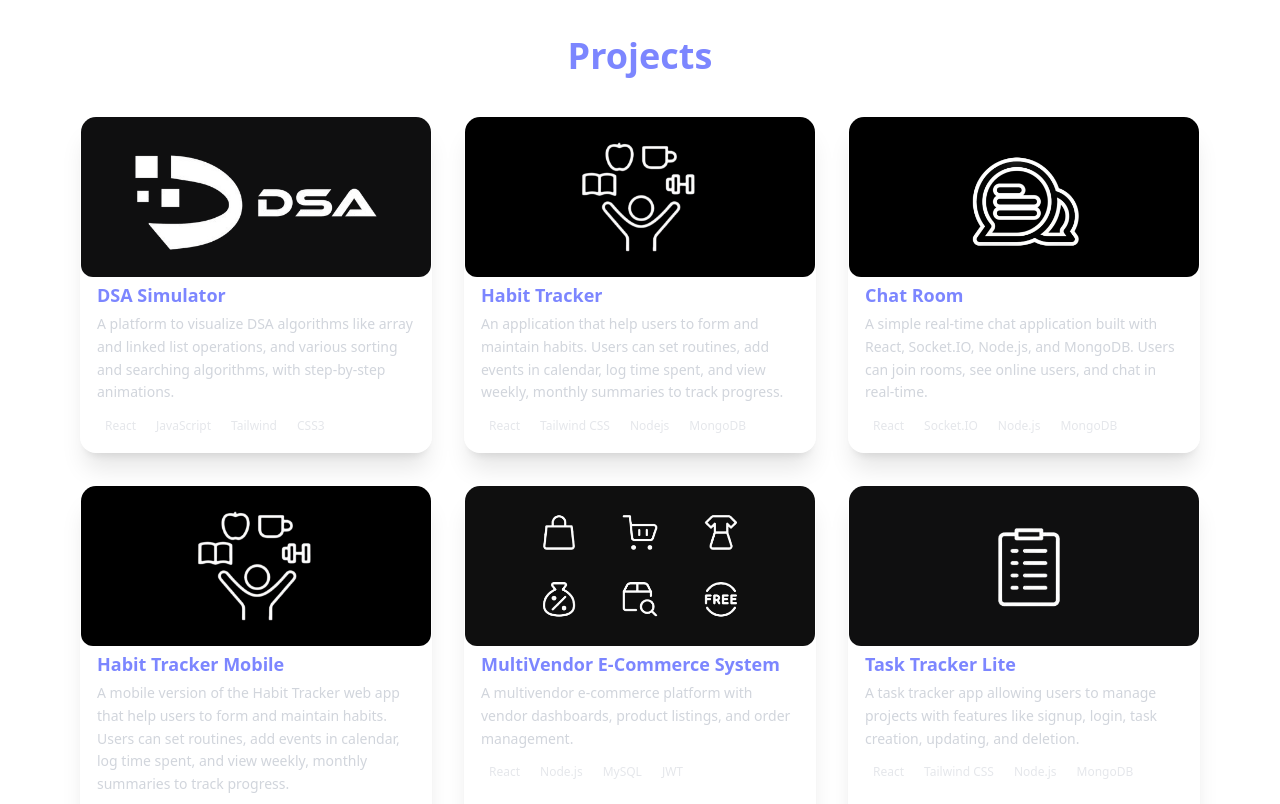
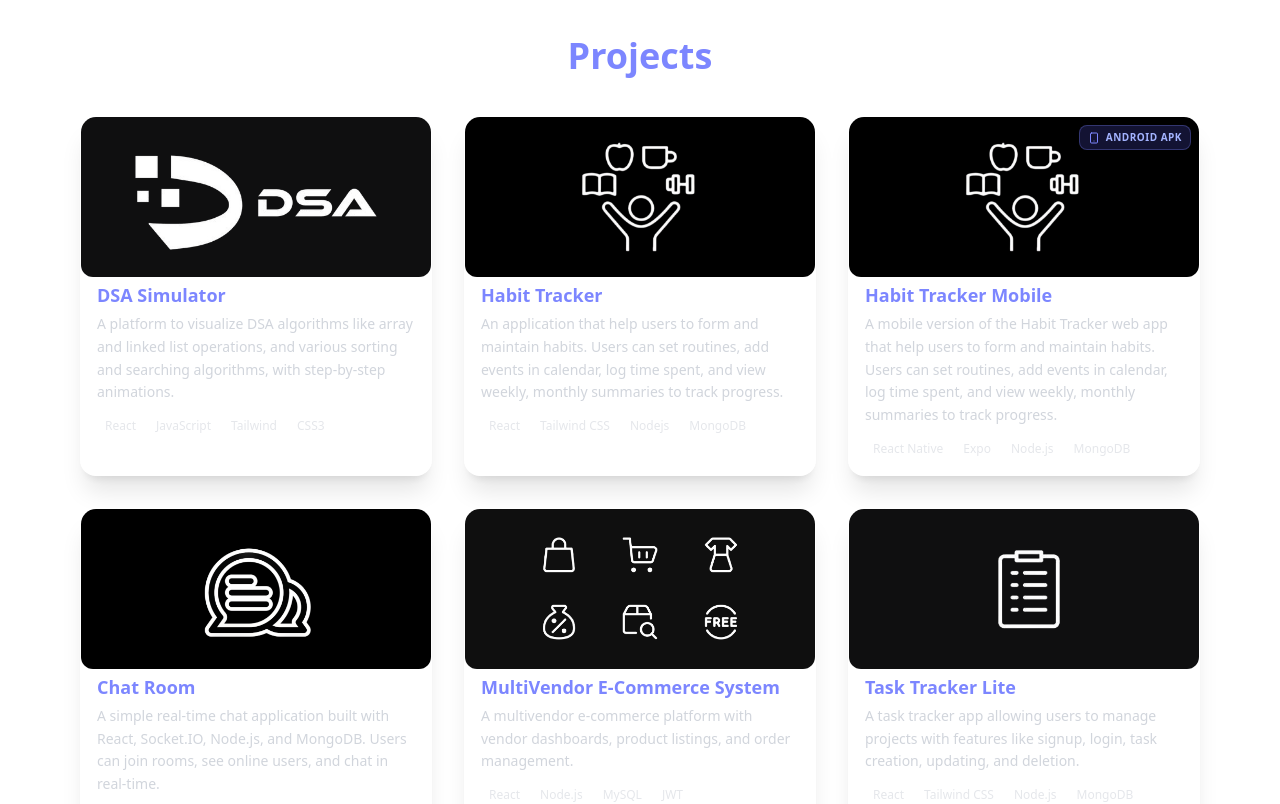
Before and after one commit to dipankar049/portfolio, a React (Vite) app: page /projects in a window 1280 px wide. Shown: the part 2400-3204 px from the top of the page. Built offline with nearby package versions, Linux system fonts and the light colour scheme.

Commit message:
feat: add demo video link for apk project, one click download

```diff
--- a/src/pages/Projects.jsx
+++ b/src/pages/Projects.jsx
@@ -5,7 +5,7 @@ import taskTrackerLiteImage from '../assets/task-tracker-lite.png';
 import HabitTrackerImage from '../assets/HabitTracker.png';
 import ChatRoomImage from '../assets/chat-room.png';
 import { motion } from "framer-motion";
-import { Github, PlayCircle, Download } from "lucide-react";
+import { Github, PlayCircle, Download, Smartphone } from "lucide-react";
 
 const Projects = () => {
   const container = {
@@ -55,22 +55,23 @@ const Projects = () => {
       imageUrl: HabitTrackerImage,
     },
     {
+      title: "Habit Tracker Mobile",
+      description:
+        "A mobile version of the Habit Tracker web app that help users to form and maintain habits. Users can set routines, add events in calendar, log time spent, and view weekly, monthly summaries to track progress.",
+      tech: ["React Native", "Expo", "Node.js", "MongoDB"],
+      gitHubRepo: "https://github.com/dipankar049/habit-tracker-app",
+      demoVideo: "https://youtube.com/shorts/ihboXhdU0Pk?si=Z8i2fJ1DV4pFAanq",
+      downloadAPK: "https://github.com/dipankar049/habit-tracker-app/releases/download/v1.0.0/habitTrackerMobile.apk",
+      // downloadAPK: "https://drive.google.com/file/d/16-PnLMVcMrDkJMiU4h7VZjk0-q3PjgrV/view?usp=drive_link",
+      imageUrl: HabitTrackerImage,
+    },
+    {
       title: "Chat Room",
       description: "A simple real-time chat application built with React, Socket.IO, Node.js, and MongoDB. Users can join rooms, see online users, and chat in real-time.",
       tech: ["React", "Socket.IO", "Node.js", "MongoDB"],
       liveLink: "https://chat-room-blue.vercel.app/",
       gitHubRepo: "https://github.com/dipankar049/chat-room",
       imageUrl: ChatRoomImage,
-    },
-    {
-      title: "Habit Tracker Mobile",
-      description:
-        "A mobile version of the Habit Tracker web app that help users to form and maintain habits. Users can set routines, add events in calendar, log time spent, and view weekly, monthly summaries to track progress.",
-      tech: ["React Native", "Expo", "Node.js", "MongoDB"],
-      gitHubRepo: "https://github.com/dipankar049/habit-tracker-app",
-      // demoVideo: "https://youtube.com/your-demo-video",
-      downloadAPK: "https://drive.google.com/drive/folders/10kewYN9StM-yHLmsF4fH2XMfkFvDR_o1?usp=drive_link",
-      imageUrl: HabitTrackerImage,
     },
     {
       title: "MultiVendor E-Commerce System",
@@ -140,7 +141,14 @@ const Projects = () => {
 
             {/* Image */}
             <div className="relative overflow-hidden rounded-xl group">
-
+              {project.downloadAPK && (
+                <div className="absolute top-2 right-2 z-10 flex items-center gap-1.5 px-2 py-1 bg-indigo-500/20 backdrop-blur-md border border-indigo-400/30 rounded-lg shadow-lg">
+                  <Smartphone size={12} className="text-indigo-400" />
+                  <span className="text-[10px] font-bold text-indigo-300 tracking-wider uppercase">
+                    Android APK
+                  </span>
+                </div>
+              )}
               <motion.img
                 src={project.imageUrl}
                 alt={project.title}
@@ -213,6 +221,8 @@ const Projects = () => {
 
                     <a
                       href={project.downloadAPK}
+                      download
+                      target="_self"
                       className="p-3 rounded-lg border border-white/60 bg-white/10 backdrop-blur-md hover:bg-white/20 transition"
                       onClick={(e) => e.stopPropagation()}
                     >
```
